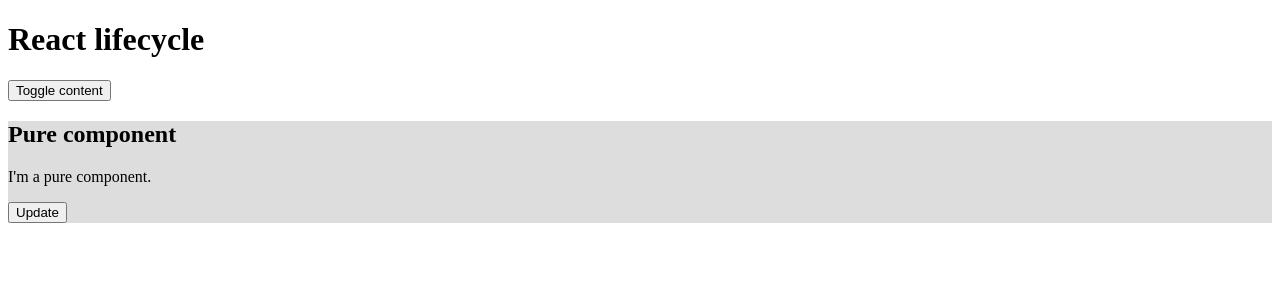
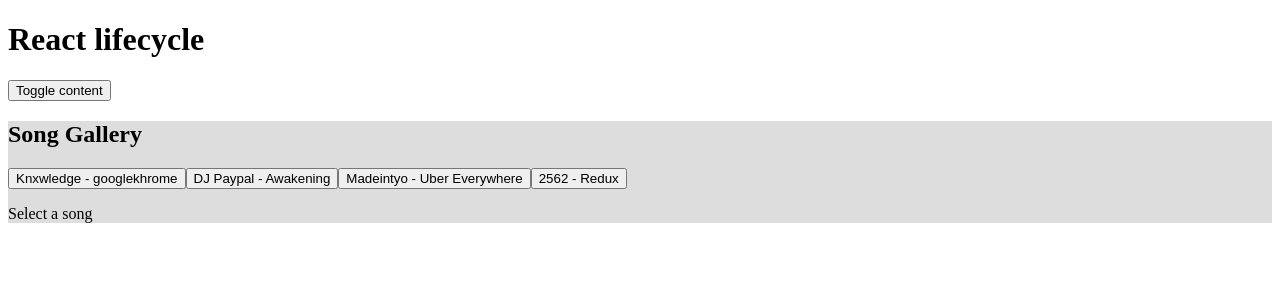
Before and after one commit to ward-dotdev/react-lifecycle, a React app: page / in a window 1280 px wide. Both pictures are taken after a click on the button "Toggle content". Shown: the top 300 px of the page. Built offline with nearby package versions, Linux system fonts and the light colour scheme.

Commit message:
Remove PureComponent

```diff
--- a/src/components/App.js
+++ b/src/components/App.js
@@ -3,7 +3,6 @@
 import ComponentGallery from './ComponentGallery'
 import FunctionalComponent from './FunctionalComponent'
 import ClassBasedComponent from './ClassBasedComponent'
-import PureComponent from './PureComponent'
 import SongGallery from './SongGallery'
 
 export default class App extends Component {
@@ -33,8 +32,6 @@
           </ComponentGallery>
         )
       case 1:
-        return <PureComponent />
-      case 2:
         return <SongGallery />
       default:
         return <p>No content to show</p>
--- a/src/components/ComponentGallery.js
+++ b/src/components/ComponentGallery.js
@@ -3,7 +3,7 @@
 
 export default class ComponentGallery extends Component {
   render () {
-    this.log('render')
+    this.log('render()')
 
     const {children, ...rest} = this.props
 
--- a/src/components/PureComponent.js
+++ /dev/null
@@ -1,46 +0,0 @@
-import React from 'react'
-import {PureComponent as LogPureComponent} from '../core/logging'
-
-export default class PureComponent extends LogPureComponent {
-  constructor (props) {
-    super(props)
-    this.state = {
-      data: {
-        name: 'pure component',
-        description: 'I\'m a pure component.'
-      }
-    }
-  }
-  shouldComponentUpdate (nextProps, nextState) {
-    this.cycleNum++
-    this.log('shouldComponentUpdate(nextProps, nextState)')
-
-    // NOTE: no difference between current and next state if the data object was mutated
-    // return this.desc.innerHTML !== nextState.data.description
-    return this.state.data !== nextState.data
-  }
-  updateDescription = () => {
-    this.log('=> updateDescription')
-
-    // NOTE: difference mutating an object in state or creating a new object and updating state
-    const newData = this.state.data
-    newData.description = 'I\'m also a class based component'
-    // const newData = {
-    //   ...this.state.data,
-    //   description: 'I am also a class based component'
-    // }
-
-    this.setState({data: newData})
-  }
-  render () {
-    this.log('render()')
-
-    return (
-      <div style={{backgroundColor: '#ddd'}}>
-        <h2>Pure component</h2>
-        <p ref={ref => { this.desc = ref }}>{this.state.data.description}</p>
-        <button onClick={this.updateDescription}>Update</button>
-      </div>
-    )
-  }
-}
--- a/src/components/SongGallery.js
+++ b/src/components/SongGallery.js
@@ -17,11 +17,9 @@
     this.log('componentDidMount()')
 
     fetchSongs().then(songs => {
-      this.log(`=> setSongs`, songs)
-
       this.setState({
         loading: false,
-        songs
+        songs: songs
       })
     })
   }
```
